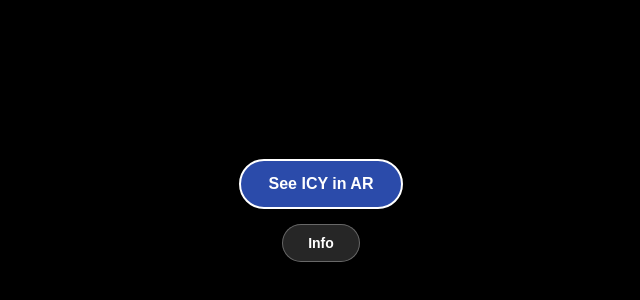
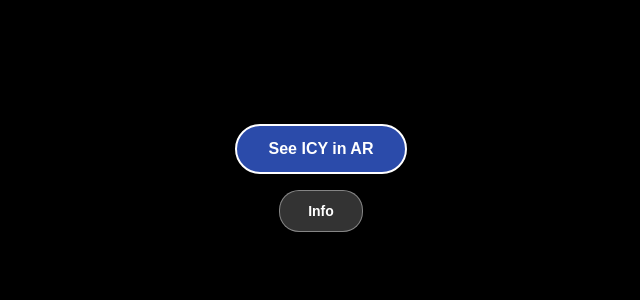
Before and after one commit to chakshu3011/antarctic-pwa, a React (Vite) app: page / in a window 1280 px wide. Shown: the part 488-788 px from the top of the page, without its empty margins (319-959 px from the left). Built offline with nearby package versions, Linux system fonts and the light colour scheme.

Commit message:
Fix: fixed UI ratios

```diff
--- a/src/App.jsx
+++ b/src/App.jsx
@@ -25,9 +25,9 @@ const PenguinAR = () => {
   const isBlurred = isInfoOpen || isThankYouOpen;
 
   return (
-    <div style={{ position: 'fixed', inset: 0, width: '100vw', height: '100vh', margin: 0, padding: 0, overflow: 'hidden', backgroundColor: 'black', fontFamily: 'sans-serif' }}>
+    <div style={{ position: 'fixed', inset: 0, width: '100vw', height: '100vh', margin: 0, padding: 0, overflow: 'hidden', backgroundColor: '#000000', fontFamily: 'sans-serif' }}>
 
-      {/* 1. LAYER ONE: THE 3D ENGINE CANVAS */}
+      {/* 1. THE 3D ENGINE VIEWPORT CONTAINER */}
       <div style={{
         position: 'absolute', inset: 0, width: '100%', height: '100%',
         transition: 'filter 0.5s ease',
@@ -42,19 +42,37 @@ const PenguinAR = () => {
           ar
           ar-modes="quick-look webxr scene-viewer"
           camera-controls
-          scale="10 10 10"
+
+          /* FIXED SIZING: Lowering global scale from 10 to 1 prevents massive iOS rendering distortion */
+          scale="1 1 1"
+
+          /* FIXED TRACKING: Shadows and neutral lighting tell Android exactly where the floor plane is */
           ar-placement="floor"
           ar-scale="fixed"
+          shadow-intensity="1.5"
+          shadow-softness="0.5"
+          environment-image="neutral"
+          exposure="1.2"
           style={{ width: '100%', height: '100%', display: 'block', backgroundColor: 'transparent' }}
         >
-          {/* This is the master native launcher tag. We hide it visually and activate it via our own UI button. */}
+          {/* Hidden link to launch tracking mode */}
           <button id="hidden-ar-trigger" slot="ar-button" style={{ display: 'none' }}></button>
         </model-viewer>
       </div>
 
-      {/* 2. LAYER TWO: THE STATIC WEB UI VIEW (isCamActive === false) */}
+      {/* 2. THE WEBPAGE INTRO VIEW (isCamActive === false) */}
       {!isCamActive && !isBlurred && (
-        <div style={{ position: 'absolute', inset: 0, zIndex: 10, display: 'flex', flexDirection: 'column', justifyContent: 'flex-end', alignItems: 'center', paddingBottom: '50px', gap: '15px' }}>
+        <div style={{
+          position: 'absolute',
+          bottom: '10vh', // FIXED POSITIONING: Raised up to prevent buttons from sinking off screen
+          left: 0,
+          right: 0,
+          display: 'flex',
+          flexDirection: 'column',
+          alignItems: 'center',
+          gap: '16px',
+          zIndex: 10
+        }}>
 
           <button
             onClick={() => {
@@ -62,9 +80,9 @@ const PenguinAR = () => {
               document.getElementById('hidden-ar-trigger')?.click();
             }}
             style={{
-              padding: '14px 28px', backgroundColor: '#2B4BAA', color: 'white',
+              padding: '14px 32px', backgroundColor: '#2B4BAA', color: 'white',
               border: '2px solid white', borderRadius: '30px', fontWeight: 'bold', fontSize: '16px',
-              boxShadow: '0 4px 15px rgba(0,0,0,0.4)', cursor: 'pointer'
+              boxShadow: '0 4px 15px rgba(0,0,0,0.5)', cursor: 'pointer'
             }}
           >
             See ICY in AR
@@ -73,9 +91,9 @@ const PenguinAR = () => {
           <button
             onClick={() => setIsInfoOpen(true)}
             style={{
-              padding: '10px 25px', backgroundColor: 'rgba(255, 255, 255, 0.15)', color: 'white',
-              border: '1px solid rgba(255,255,255,0.3)', borderRadius: '20px', fontWeight: 'bold', fontSize: '14px',
-              backdropFilter: 'blur(4px)', cursor: 'pointer'
+              padding: '12px 28px', backgroundColor: 'rgba(255, 255, 255, 0.2)', color: 'white',
+              border: '1px solid rgba(255,255,255,0.4)', borderRadius: '20px', fontWeight: 'bold', fontSize: '14px',
+              backdropFilter: 'blur(6px)', cursor: 'pointer'
             }}
           >
             Info
@@ -83,11 +101,10 @@ const PenguinAR = () => {
         </div>
       )}
 
-      {/* 3. LAYER THREE: THE CAMERA EXCLUSIVE VIEW HUD (isCamActive === true) */}
+      {/* 3. IMAGES / INTERACTIVE HUD LAYER (isCamActive === true) */}
       {isCamActive && !isBlurred && (
         <div style={{ position: 'absolute', inset: 0, zIndex: 20, pointerEvents: 'none' }}>
 
-          {/* Live PNG Transparent Frame Overlay choice */}
           {activeFrame && (
             <img
               src={activeFrame === 'frame1' ? '/images/frame1.png' : '/images/frame2.png'}
@@ -96,8 +113,8 @@ const PenguinAR = () => {
             />
           )}
 
-          {/* Top Center: Audio Tracker Action */}
-          <div style={{ position: 'absolute', top: '40px', left: 0, right: 0, display: 'flex', justifyContent: 'center', pointerEvents: 'auto' }}>
+          {/* Top Audio Component */}
+          <div style={{ position: 'absolute', top: '45px', left: 0, right: 0, display: 'flex', justifyContent: 'center', pointerEvents: 'auto' }}>
             <button
               onClick={playIcyVoice}
               style={{
@@ -110,9 +127,9 @@ const PenguinAR = () => {
             </button>
           </div>
 
-          {/* Bottom Row: Framing Selectors & Cancel Control */}
-          <div style={{ position: 'absolute', bottom: '40px', left: 0, right: 0, display: 'flex', flexDirection: 'column', alignItems: 'center', gap: '12px', pointerEvents: 'auto' }}>
-            <div style={{ display: 'flex', gap: '12px', backgroundColor: 'rgba(0,0,0,0.8)', padding: '12px 20px', borderRadius: '20px', border: '1px solid rgba(255,255,255,0.2)' }}>
+          {/* Bottom Frames Picker Grid */}
+          <div style={{ position: 'absolute', bottom: '8vh', left: 0, right: 0, display: 'flex', flexDirection: 'column', alignItems: 'center', gap: '14px', pointerEvents: 'auto' }}>
+            <div style={{ display: 'flex', gap: '12px', backgroundColor: 'rgba(0,0,0,0.85)', padding: '12px 20px', borderRadius: '20px', border: '1px solid rgba(255,255,255,0.15)' }}>
               <button
                 onClick={() => setActiveFrame(activeFrame === 'frame1' ? null : 'frame1')}
                 style={{
@@ -137,7 +154,7 @@ const PenguinAR = () => {
 
             <button
               onClick={() => { setIsCamActive(false); setActiveFrame(null); }}
-              style={{ background: 'none', border: 'none', color: '#9ca3af', fontWeight: 'bold', cursor: 'pointer', fontSize: '13px' }}
+              style={{ background: 'none', border: 'none', color: '#d1d5db', fontWeight: 'bold', cursor: 'pointer', fontSize: '13px', textDecoration: 'underline' }}
             >
               Exit Camera View
             </button>
@@ -146,7 +163,7 @@ const PenguinAR = () => {
         </div>
       )}
 
-      {/* 4. FACTS GRAPHIC BOX POPUP */}
+      {/* 4. FACTS GRAPHIC PANEL POPUP */}
       {isInfoOpen && (
         <div style={{ position: 'absolute', inset: 0, zIndex: 50, display: 'flex', alignItems: 'center', justifyContent: 'center', backgroundColor: 'rgba(0,0,0,0.5)', backdropFilter: 'blur(5px)' }}>
           <div style={{ position: 'relative' }}>
@@ -155,15 +172,15 @@ const PenguinAR = () => {
               style={{ position: 'absolute', top: '12px', right: '12px', width: '30px', height: '30px', borderRadius: '50%', border: '1.5px solid white', backgroundColor: '#2B4BAA', color: 'white', fontSize: '18px', fontWeight: '300', cursor: 'pointer', zIndex: 10, display: 'flex', alignItems: 'center', justifyContent: 'center', padding: 0 }}
             >✕</button>
             <img src="/images/info.png" alt="Penguin Facts Card" style={{ width: '340px', borderRadius: '24px', display: 'block' }} />
-            <img src="/images/try.png" alt="Card Click Trigger" onClick={() => { setIsInfoOpen(false); setIsThankYouOpen(true); }} style={{ position: 'absolute', bottom: '45px', left: '50%', transform: 'translateX(-50%)', width: '120px', cursor: 'pointer' }} />
+            <img src="/images/try.png" alt="Dialogue Dismiss Button" onClick={() => { setIsInfoOpen(false); setIsThankYouOpen(true); }} style={{ position: 'absolute', bottom: '45px', left: '50%', transform: 'translateX(-50%)', width: '120px', cursor: 'pointer' }} />
           </div>
         </div>
       )}
 
-      {/* 5. THANK YOU PANEL */}
+      {/* 5. THANK YOU DIALOGUE PANEL */}
       {isThankYouOpen && (
         <div style={{ position: 'absolute', inset: 0, zIndex: 60, display: 'flex', alignItems: 'center', justifyContent: 'center', backgroundColor: 'rgba(0,0,0,0.65)' }}>
-          <img src="/images/thankyou.png" alt="Thank You Dialogue Panel" style={{ width: '320px', display: 'block' }} />
+          <img src="/images/thankyou.png" alt="Thank You Feedback Card" style={{ width: '320px', display: 'block' }} />
         </div>
       )}
 
```
